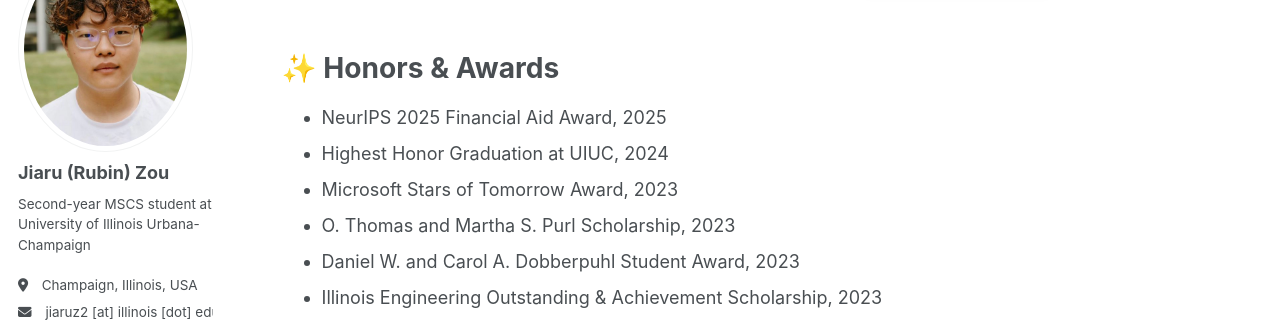
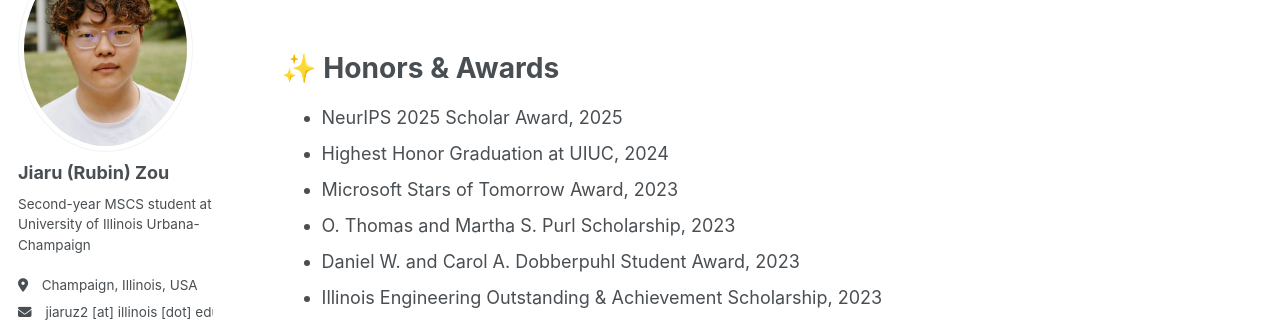
Before and after one commit to jiaruzouu/jiaruzouu.github.io, a Jekyll site: the page built from _pages/about.md, in a window 1280 px wide and 900 px high, scrolled down 3311 px. Shown: the part 153-475 px from the top of the window. Built offline with Jekyll 4.4.1, drawn with Linux system fonts in a browser that asks for light colours; some web fonts are replaced; a script that is not in the unit is left out.

Commit message:
update website

```diff
--- a/_pages/about.md
+++ b/_pages/about.md
@@ -470,7 +470,7 @@ I’m always happy to connect! Feel free to email me if you’d like to discuss
 
 # ✨ Honors & Awards
 
-- NeurIPS 2025 Financial Aid Award, 2025
+- NeurIPS 2025 Scholar Award, 2025
 - Highest Honor Graduation at UIUC, 2024
 - Microsoft Stars of Tomorrow Award, 2023
 - O. Thomas and Martha S. Purl Scholarship, 2023
```
